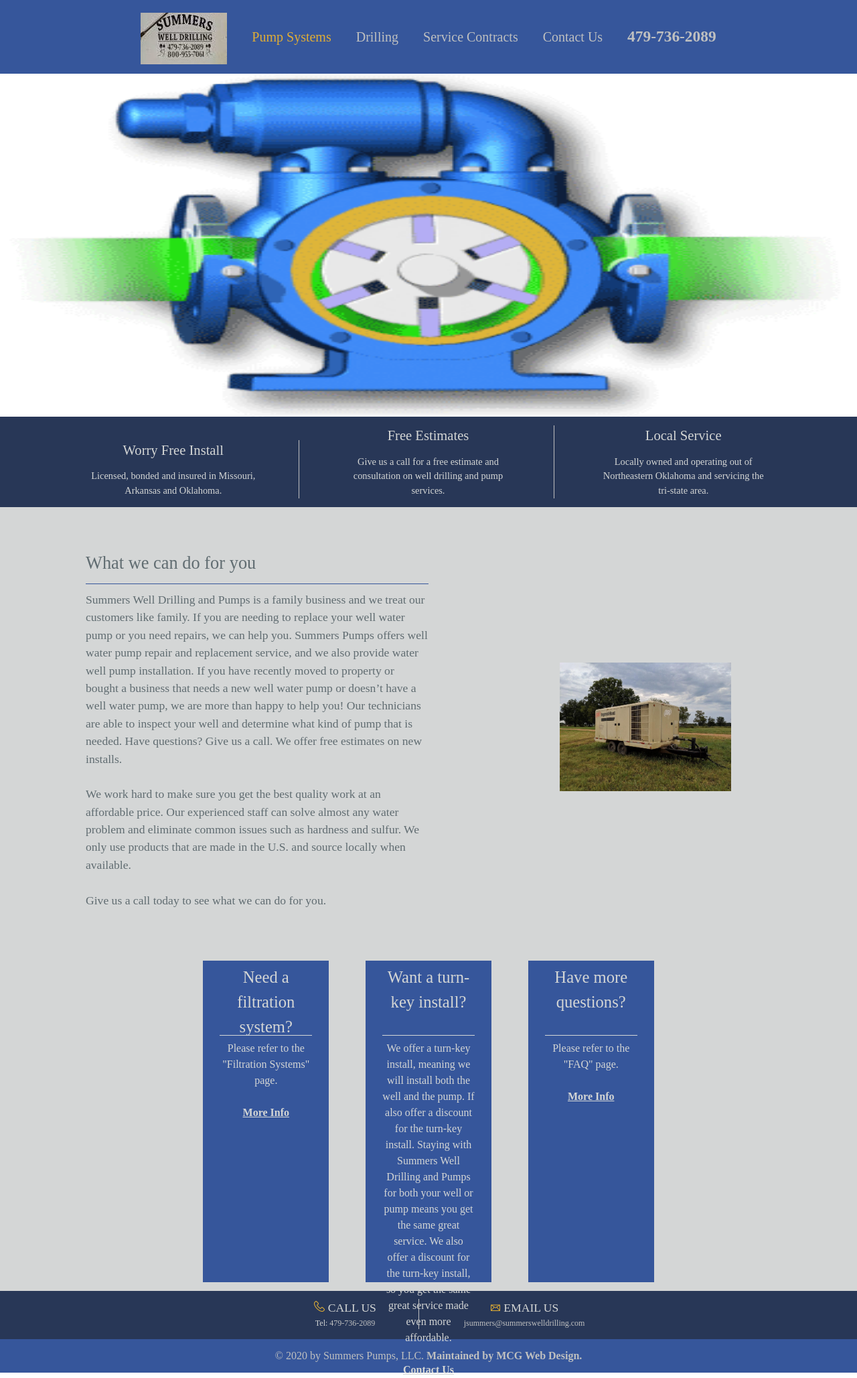
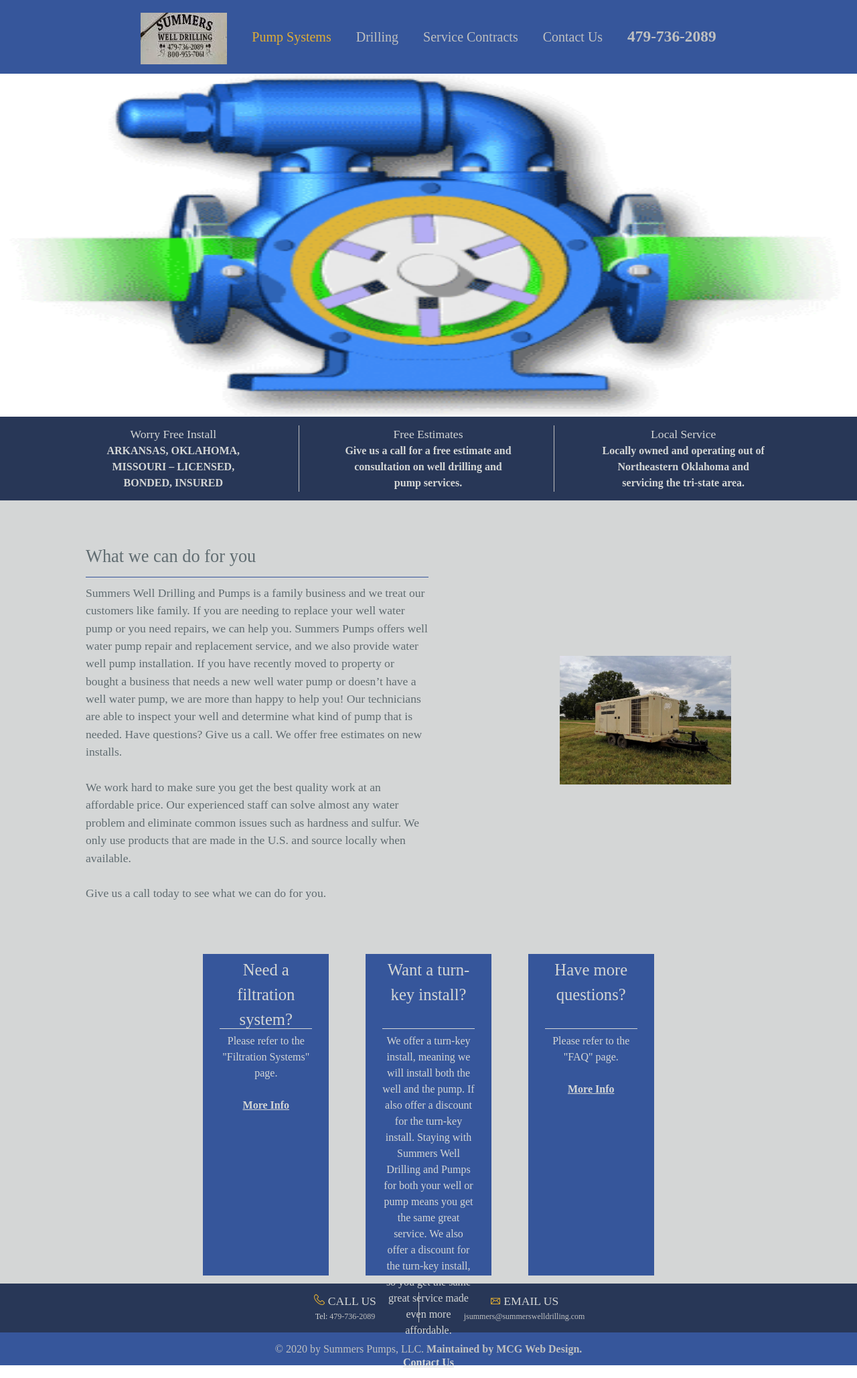
Before and after one commit to jamess999888/SummersPumps, a Jekyll site: the page built from index.md, in a window 1280 px wide. Shown: the whole page at 67% size. Built offline with Jekyll 4.4.1, drawn with Linux system fonts in a browser that asks for light colours; our own code applies the rules of GitHub Pages for plain Markdown files.

Commit message:
working on mid page info

```diff
--- a/css/style.css
+++ b/css/style.css
@@ -889,7 +889,8 @@
 .mid-page-info {
     display: inline-block;
     text-align: center;
-    font-size: 0.9rem;
+    font-size: 1rem;
+    font-weight: bold;
 }
 
 
--- a/index.md
+++ b/index.md
@@ -25,19 +25,19 @@
 		</div>
 		<div class="mid-page-lists">
 			<span class="mid-page-list-border">
-				<h3>Worry Free Install</h3>
+				<h4>Worry Free Install</h4>
 				<div class="mid-page-info">
-					Licensed, bonded and insured in Missouri, Arkansas and Oklahoma.
+					ARKANSAS, OKLAHOMA, MISSOURI – LICENSED, BONDED, INSURED
 				</div>
 			</span>
 			<span id="hideWhenSmall" class="mid-page-list-border mid-page-additional-section">
-				<h3>Free Estimates</h3>
+				<h4>Free Estimates</h4>
 				<div class="mid-page-info">
 					Give us a call for a free estimate and consultation on well drilling and pump services.
 				</div>
 			</span>
 			<span id="hideWhenSmall" class="mid-page-additional-section">
-				<h3>Local Service</h3>
+				<h4>Local Service</h4>
 				<div class="mid-page-info">
 					Locally owned and operating out of Northeastern Oklahoma and servicing the tri-state area.
 				</div>
```
